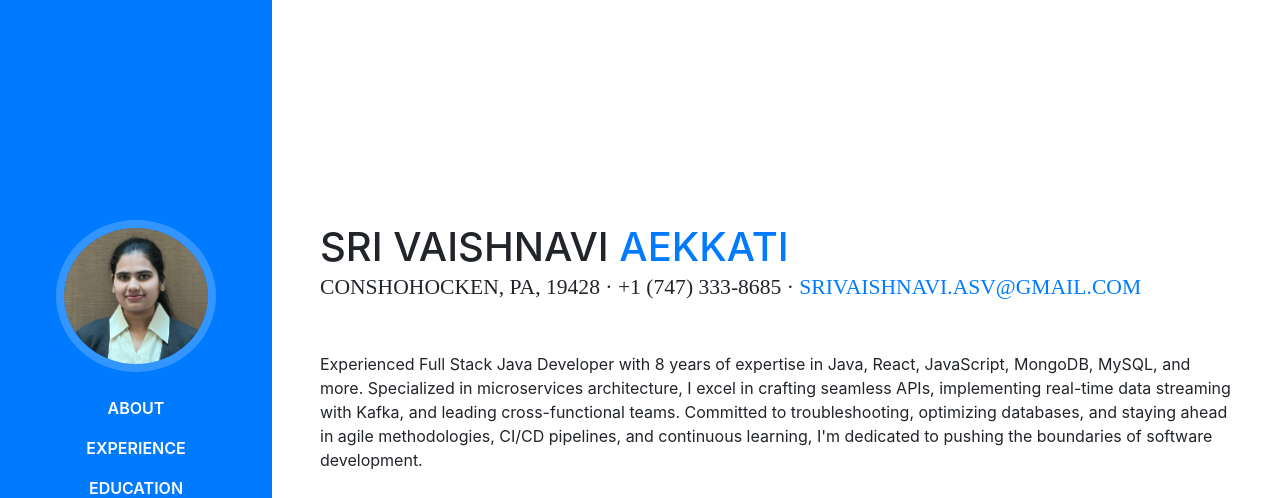
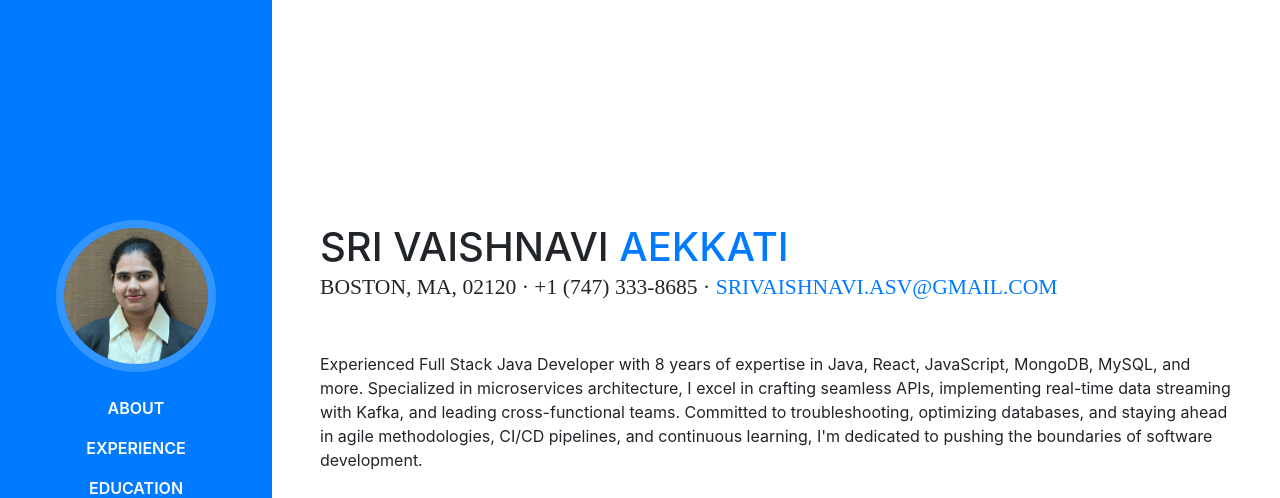
Before and after one commit to sriaekkati/MyPortfolio, a website with bundled scripts: page index.html in a window 1280 px wide. Shown: the top 498 px of the page. Built offline with nearby package versions, Linux system fonts and the light colour scheme; a web font is replaced by a local one.

Commit message:
Modified address

```diff
--- a/index.html
+++ b/index.html
@@ -68,7 +68,7 @@
           <h1 class="mb-0">Sri Vaishnavi
             <span class="text-primary">Aekkati</span>
           </h1>
-          <div class="subheading mb-5"> Conshohocken, PA, 19428  · +1 (747) 333-8685  ·
+          <div class="subheading mb-5"> Boston, MA, 02120 · +1 (747) 333-8685  ·
             <a href="mailto:srivaishnavi.asv@gmail.com">srivaishnavi.asv@gmail.com</a>
           </div>
           <p class="mb-5">Experienced Full Stack Java Developer with 8 years of expertise in Java, React, JavaScript, MongoDB, MySQL, and more. Specialized in microservices architecture, I excel in crafting seamless APIs, implementing real-time data streaming with Kafka, and leading cross-functional teams. Committed to troubleshooting, optimizing databases, and staying ahead in agile methodologies, CI/CD pipelines, and continuous learning, I'm dedicated to pushing the boundaries of software development.</p>
```
